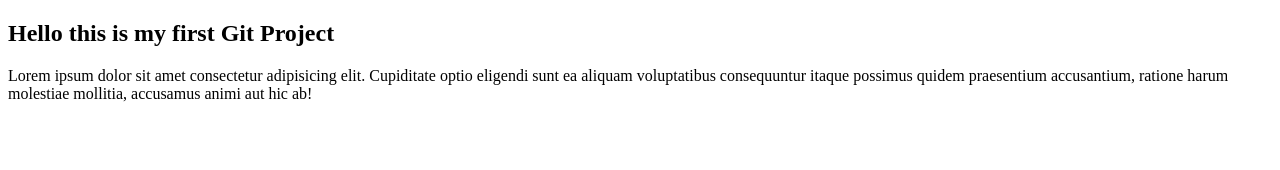
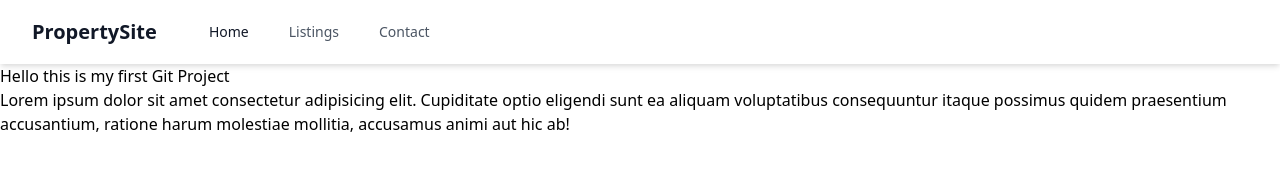
Before and after one commit to jatin-smb/admin, a plain HTML site: page index.html in a window 1280 px wide. Drawn offline with nearby package versions, Linux system fonts and the light colour scheme.

Commit message:
some message

```diff
--- a/index.html
+++ b/index.html
@@ -4,8 +4,25 @@
     <meta charset="UTF-8">
     <meta name="viewport" content="width=device-width, initial-scale=1.0">
     <title>Document</title>
+    <link href="https://cdn.jsdelivr.net/npm/tailwindcss@2.2.19/dist/tailwind.min.css" rel="stylesheet">
 </head>
 <body>
+
+    <!-- Navigation Bar -->
+    <nav class="bg-white shadow-md">
+        <div class="max-w-7xl mx-auto px-4 sm:px-6 lg:px-8">
+            <div class="flex items-center justify-between h-16">
+                <div class="flex items-center">
+                    <a href="#" class="text-xl font-bold text-gray-900">PropertySite</a>
+                    <div class="ml-10 flex items-baseline space-x-4">
+                        <a href="#" class="text-gray-900 hover:text-blue-600 px-3 py-2 rounded-md text-sm font-medium">Home</a>
+                        <a href="#" class="text-gray-600 hover:text-blue-600 px-3 py-2 rounded-md text-sm font-medium">Listings</a>
+                        <a href="#" class="text-gray-600 hover:text-blue-600 px-3 py-2 rounded-md text-sm font-medium">Contact</a>
+                    </div>
+                </div>
+            </div>
+        </div>
+    </nav>
     <h2>Hello this is my first Git Project</h2>
     <p>
         Lorem ipsum dolor sit amet consectetur adipisicing elit. Cupiditate optio eligendi sunt ea aliquam voluptatibus consequuntur itaque possimus quidem praesentium accusantium, ratione harum molestiae mollitia, accusamus animi aut hic ab!
```
